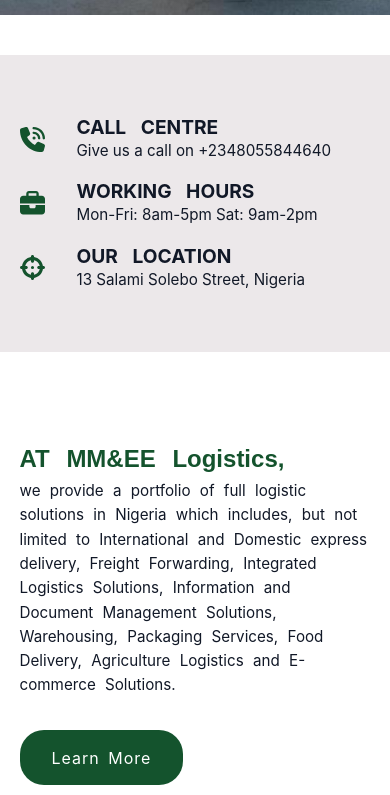
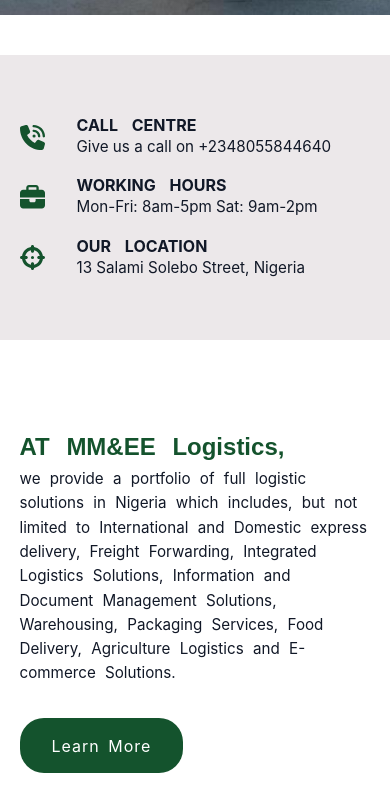
Before and after one commit to IfeomaBlessing/logistics, a React (Vite) app: page / in a window 390 px wide. Shown: the part 829-1624 px from the top of the page. Built offline with nearby package versions, Linux system fonts and the light colour scheme.

Commit message:
still in progress

```diff
--- a/src/App.css
+++ b/src/App.css
@@ -181,3 +181,11 @@ p, li{
   }
 
 }
+
+
+@media screen and (max-width:415px){
+  h4{
+    font-size:1rem;
+  }
+
+}
```
